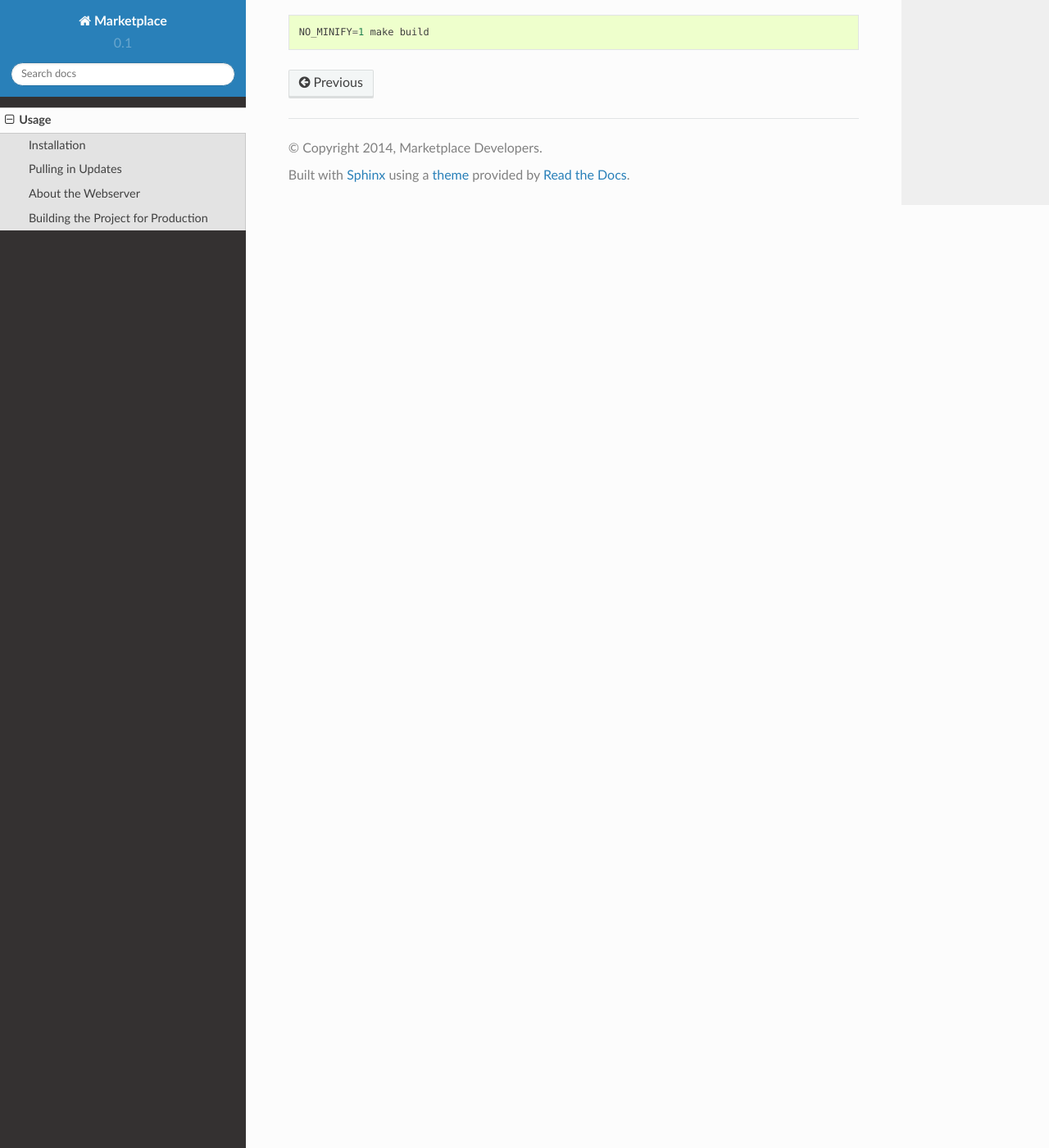
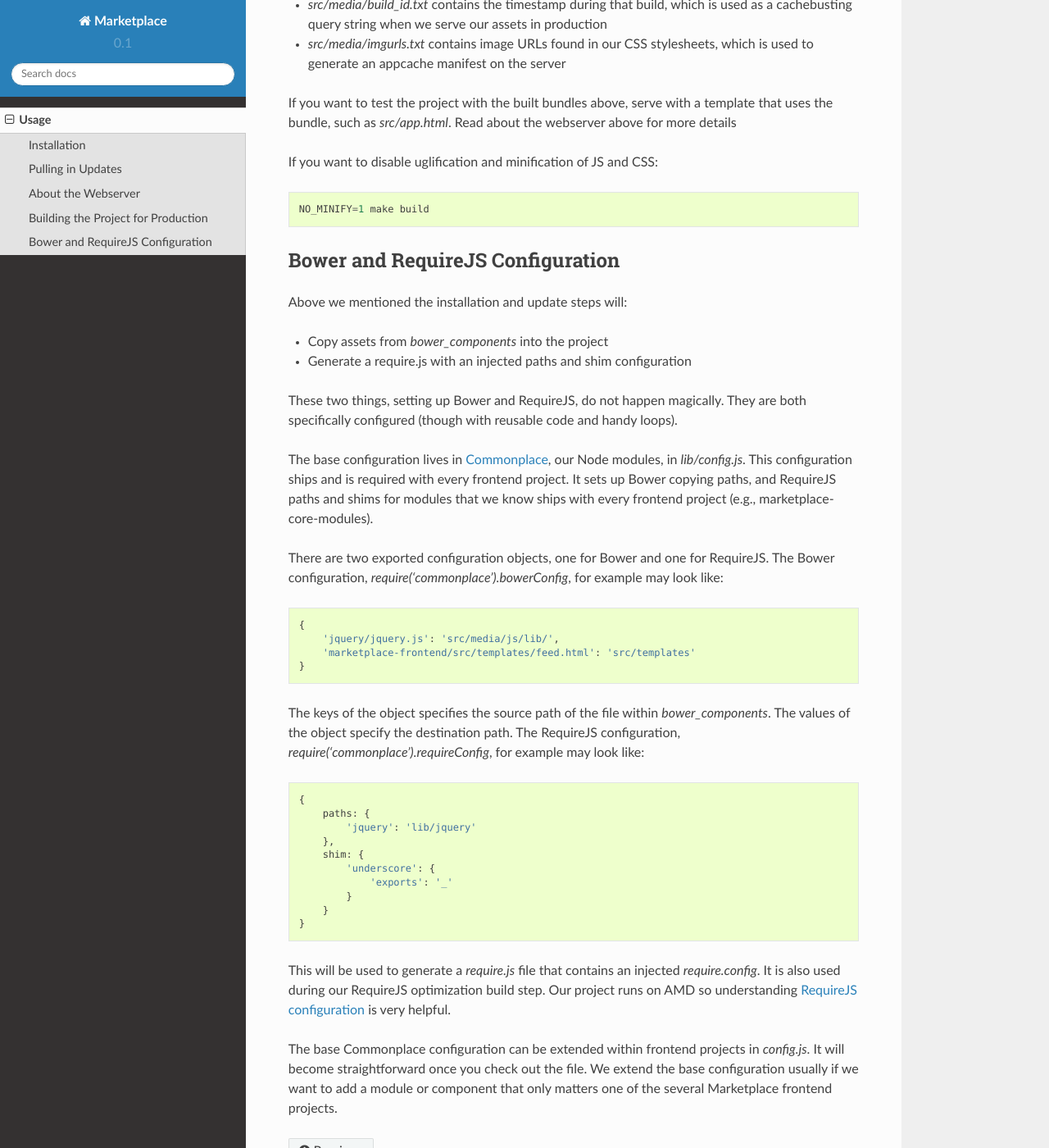
Before and after one commit to mozilla/marketplace-frontend-docs, a Sphinx documentation site: the page built from docs/topics/usage.rst, in a window 1280 px wide and 1400 px high, scrolled down 2456 px. Shown: the whole window at 82% size. Built offline with Sphinx 7.4.7 and the Read the Docs theme 2.0.0, drawn with Linux system fonts in a browser that asks for light colours; pages that are not in the unit, such as notebooks, are missing from menus; some of the changed text lies outside the part shown.

Commit message:
builds, configuration

```diff
--- a/docs/topics/usage.rst
+++ b/docs/topics/usage.rst
@@ -3,9 +3,8 @@
 Usage
 =====
 
-This section is about setting up the frontend projects (which is very easy),
-and the command-line interface powered by our build system, `Marketplace Gulp
-<https://github.com/mozilla/marketplace-gulp>`_, that ships with each project.
+This section is about installation, command-line interface, and configuration
+of Marketplace frontend projects.
 
 Installation
 ------------
@@ -28,7 +27,7 @@ This will:
 * Generate a local settings file at `src/media/js/settings_local.js`
 * Generate a require.js with an injected paths and shim configuration
 * Generate an index.html file with an injected LiveReload script
-* Start a local webserver with a filesystem watcher.
+* Start a local webserver with a filesystem watcher
 
 
 Pulling in Updates
@@ -50,13 +49,13 @@ The webserver launched by `make serve` will watch the filesystem for changes
 and recompile anything if necessary. Here is what the webserver watches for:
 
 * When a Stylus file is modified, then only that specific Stylus file will
-  be recompiled.
+  be recompiled
 * When a Stylus library file is modified (`css/lib` or `css/lib.styl`), every
-  Stylus files will be recompiled.
+  Stylus files will be recompiled
 * When a HTML/Nunjucks template is modified, `src/templates.js` will be
-  recompiled via Nunjucks.
+  recompiled via Nunjucks
 * When a root HTML file is modified (`src/*.html`), `index.html` will be
-  re-generated from the active template.
+  re-generated from the active template
 
 To run the webserver on a different port::
 
@@ -87,29 +86,92 @@ build system::
 
 About the CSS builds:
 
-* CSS will be minified and concatenated into `src/media/css/include.css`.
+* CSS will be minified and concatenated into `src/media/css/include.css`
 * Extra CSS bundles can be configured in `config.js`, such as we do for
-  `src/media/css/splash.css`.
+  `src/media/css/splash.css`
 
 About the JS builds:
 
-* JS will be run through a `RequireJS optimizer <http://requirejs.org/docs/optimization.html>`_
-* The JS will be bundled into `src/media/js/include.js`.
+* The JS will be bundled into `src/media/js/include.js`
+* JS is run through a `RequireJS optimizer <http://requirejs.org/docs/optimization.html>`_
+* The RequireJS configuration used for local development is also passed in to
+  the our RequireJS optimizer
 * `almond <http://github.com/jrburke/almond>`_, a lightweight AMD loader, will
-  be prepended onto the bundle.
-* A sourcemap will be generated at `src/media/js/include.js.map`.
+  be prepended onto the bundle
+* A sourcemap will be generated at `src/media/js/include.js.map`
 
 About template builds:
 
-* We use Nunjucks to compile our templates into `src/templates.js`.
+* We use Nunjucks to compile our templates into `src/templates.js`
 * We have Node modules that monkeypatch the official Nunjucks compiler to
   perform various (non-upstream compatible) optimizations to reduce the size
-  of our templates bundle.
+  of our templates bundle
+
+Other things that will be generated:
+
+* `src/media/build_id.txt` contains the timestamp during that build, which is
+  used as a cachebusting query string when we serve our assets in production
+* `src/media/imgurls.txt` contains image URLs found in our CSS stylesheets,
+  which is used to generate an appcache manifest on the server
 
 If you want to test the project with the built bundles above, serve with a
 template that uses the bundle, such as `src/app.html`. Read about the webserver
-above for more details.
+above for more details
 
 If you want to disable uglification and minification of JS and CSS::
 
     NO_MINIFY=1 make build
+
+
+Bower and RequireJS Configuration
+---------------------------------
+
+Above we mentioned the installation and update steps will:
+
+* Copy assets from `bower_components` into the project
+* Generate a require.js with an injected paths and shim configuration
+
+These two things, setting up Bower and RequireJS, do not happen magically. They
+are both specifically configured (though with reusable code and handy loops).
+
+The base configuration lives in
+`Commonplace <https://github.com/mozilla/commonplace>`_, our Node modules, in
+`lib/config.js`. This configuration ships and is required with every frontend
+project. It sets up Bower copying paths, and RequireJS paths and shims for
+modules that we know ships with every frontend project (e.g.,
+marketplace-core-modules).
+
+There are two exported configuration objects, one for Bower and one for
+RequireJS. The Bower configuration, `require('commonplace').bowerConfig`, for
+example may look like::
+
+    {
+        'jquery/jquery.js': 'src/media/js/lib/',
+        'marketplace-frontend/src/templates/feed.html': 'src/templates'
+    }
+
+The keys of the object specifies the source path of the file within
+`bower_components`. The values of the object specify the destination path. The
+RequireJS configuration, `require('commonplace').requireConfig`, for example
+may look like::
+
+    {
+        paths: {
+            'jquery': 'lib/jquery'
+        },
+        shim: {
+            'underscore': {
+                'exports': '_'
+            }
+        }
+    }
+
+This will be used to generate a `require.js` file that contains an injected
+`require.config`. It is also used during our RequireJS optimization build step.
+Our project runs on AMD so understanding `RequireJS configuration
+<http://requirejs.org/docs/api.html#config>`_ is very helpful.
+
+The base Commonplace configuration can be extended within frontend projects
+in `config.js`. It will become straightforward once you check out the file. We
+extend the base configuration usually if we want to add a module or component
+that only matters one of the several Marketplace frontend projects.
```
